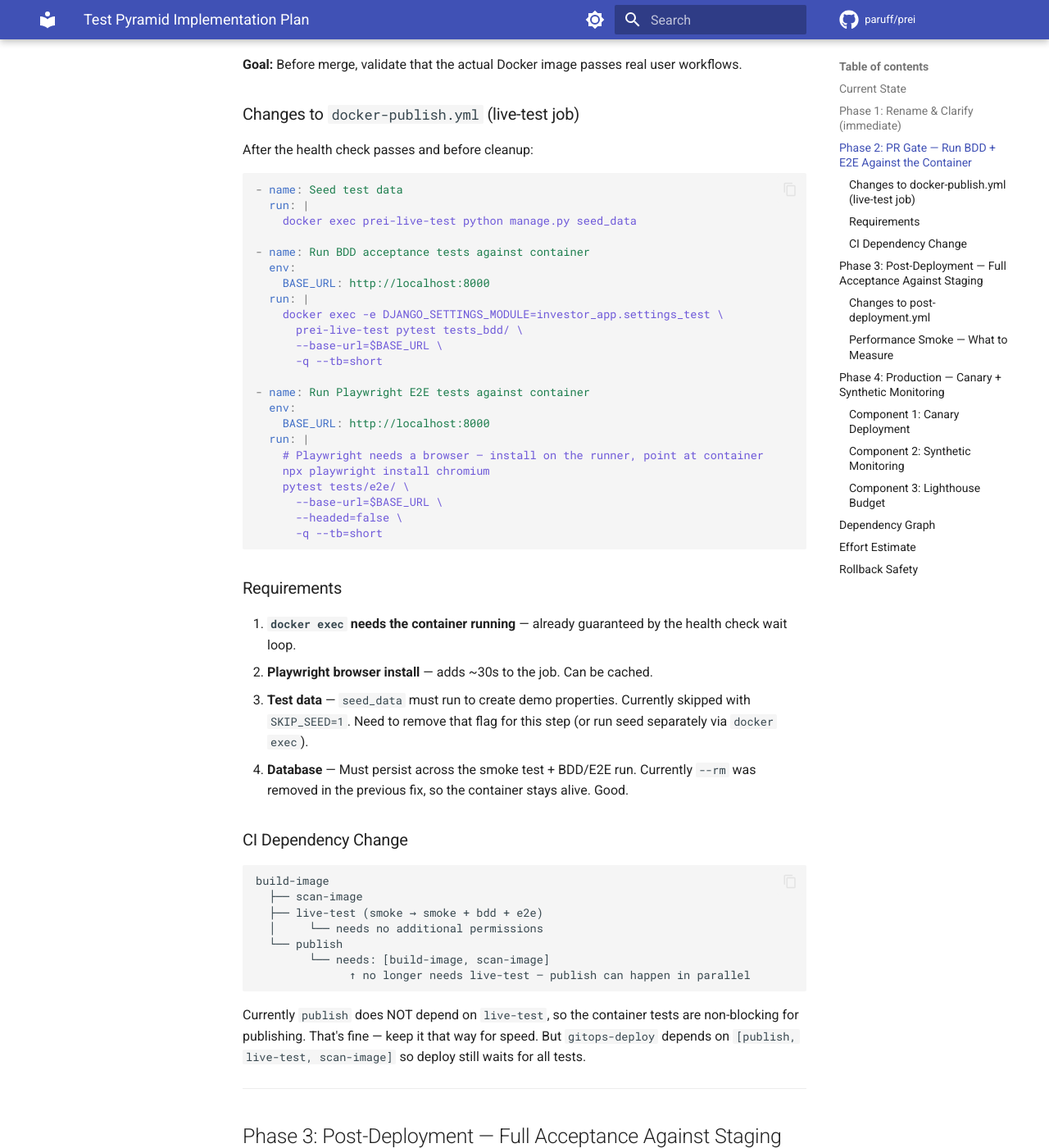
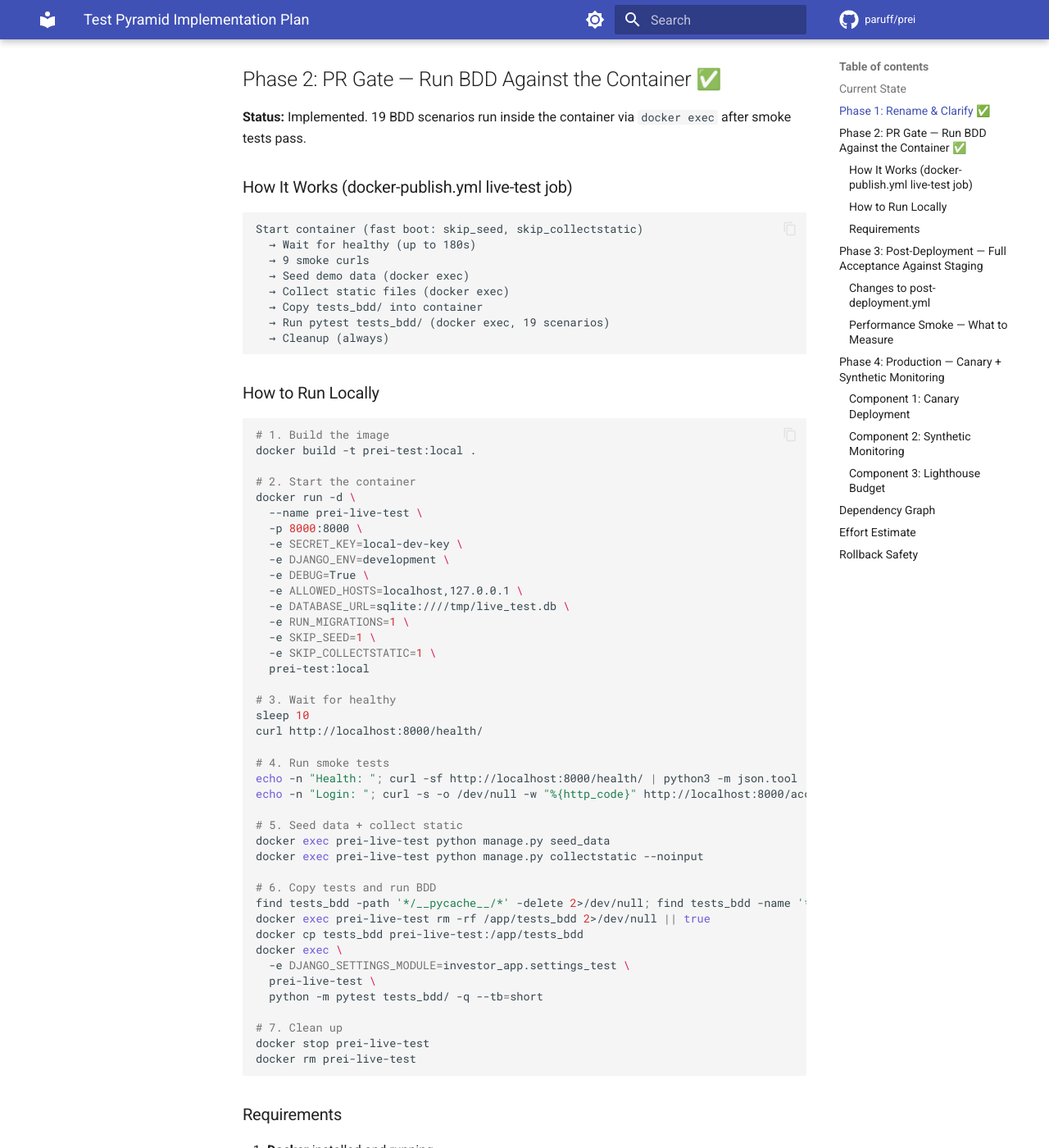
Before and after one commit to paruff/prei, an MkDocs documentation site: the page built from docs/TEST_PYRAMID_PLAN.md, in a window 1280 px wide and 1400 px high, scrolled down 1041 px. Shown: the whole window at 82% size. Built offline with MkDocs 1.6.1 and Material for MkDocs 9.7.7, drawn with Linux system fonts in a browser that asks for light colours; comment, search, counter and statistics services are not loaded; the version menu is left out; some of the changed text lies outside the part shown.

Commit message:
docs: sync API_SURFACE, ARCHITECTURE, and add app review findings
- API_SURFACE.md: replace stale score_listing_v1 references with
  core.services.scoring.score_listing
- ARCHITECTURE.md: add score_listing to scoring.py description
- APP_REVIEW.md: comprehensive sync audit of spec, design, code,
  tests, and docs alignment (8 findings: 1 red, 3 yellow, 4 green)
- TEST_PYRAMID_PLAN.md: mark Phase 1+2 complete, add local run
  instructions, remove duplicate/dead proposal content

````diff
--- a/docs/TEST_PYRAMID_PLAN.md
+++ b/docs/TEST_PYRAMID_PLAN.md
@@ -7,10 +7,12 @@ PR Merge Gate (ci-quality.yml)
 ├── Typecheck + Lint
 ├── Unit tests (1308)
 ├── Integration tests
-├── Container smoke test (9 curl assertions) ← misnamed "live acceptance"
-├── BDD tests (standalone, not against container)
-├── E2E Playwright tests (standalone, not against container)
-└── Coverage ≥ 70%
+├── Coverage ≥ 70%
+
+Tier 2 Build & Publish (docker-publish.yml)
+├── Container smoke test (9 curls)             ← renamed from "live acceptance"
+├── BDD acceptance tests (19 scenarios)        ← runs INSIDE container via docker exec
+├── E2E Playwright tests (standalone)          ← still separate, not yet against container
 
 Post-Deployment (post-deployment.yml)
 └── 3 curl smoke tests against DEPLOY_URL
@@ -19,76 +21,91 @@ Production
 └── Nothing automated
 ```
 
-**Gap:** No test exercises the actual Docker image through real user workflows before merge.
+**Gap:** BDD tests run inside the container (testing the image's Python environment) but still use Django's test client (not HTTP). True HTTP-level E2E is the next step.
 
 ---
 
-## Phase 1: Rename & Clarify (immediate)
+## Phase 1: Rename & Clarify ✅
 
 | What | From | To |
 |---|---|---|
-| Job name | `🧪 Tier 2 — Live Acceptance Test` | `🧪 Tier 2 — Smoke Test` |
+| Job name | `🧪 Tier 2 — Live Acceptance Test` | `🧪 Tier 2 — Smoke + BDD` |
 | Section header | `=== Live Acceptance Tests ===` | `=== Smoke Tests ===` |
 | Success message | `All live acceptance tests passed` | `All smoke tests passed` |
 
-The 9 curl assertions are **smoke tests** — they prove the container boots and serves HTTP, nothing more. Renaming sets accurate expectations for what comes next.
+The 9 curl assertions are **smoke tests** — they prove the container boots and serves HTTP, nothing more.
 
 ---
 
-## Phase 2: PR Gate — Run BDD + E2E Against the Container
+## Phase 2: PR Gate — Run BDD Against the Container ✅
 
-**Goal:** Before merge, validate that the actual Docker image passes real user workflows.
+**Status:** Implemented. 19 BDD scenarios run inside the container via `docker exec` after smoke tests pass.
 
-### Changes to `docker-publish.yml` (live-test job)
+### How It Works (docker-publish.yml live-test job)
 
-After the health check passes and before cleanup:
+```
+Start container (fast boot: skip_seed, skip_collectstatic)
+  → Wait for healthy (up to 180s)
+  → 9 smoke curls
+  → Seed demo data (docker exec)
+  → Collect static files (docker exec)
+  → Copy tests_bdd/ into container
+  → Run pytest tests_bdd/ (docker exec, 19 scenarios)
+  → Cleanup (always)
+```
 
-```yaml
-- name: Seed test data
-  run: |
-    docker exec prei-live-test python manage.py seed_data
+### How to Run Locally
 
-- name: Run BDD acceptance tests against container
-  env:
-    BASE_URL: http://localhost:8000
-  run: |
-    docker exec -e DJANGO_SETTINGS_MODULE=investor_app.settings_test \
-      prei-live-test pytest tests_bdd/ \
-      --base-url=$BASE_URL \
-      -q --tb=short
+```bash
+# 1. Build the image
+docker build -t prei-test:local .
 
-- name: Run Playwright E2E tests against container
-  env:
-    BASE_URL: http://localhost:8000
-  run: |
-    # Playwright needs a browser — install on the runner, point at container
-    npx playwright install chromium
-    pytest tests/e2e/ \
-      --base-url=$BASE_URL \
-      --headed=false \
-      -q --tb=short
+# 2. Start the container
+docker run -d \
+  --name prei-live-test \
+  -p 8000:8000 \
+  -e SECRET_KEY=local-dev-key \
+  -e DJANGO_ENV=development \
+  -e DEBUG=True \
+  -e ALLOWED_HOSTS=localhost,127.0.0.1 \
+  -e DATABASE_URL=sqlite:////tmp/live_test.db \
+  -e RUN_MIGRATIONS=1 \
+  -e SKIP_SEED=1 \
+  -e SKIP_COLLECTSTATIC=1 \
+  prei-test:local
+
+# 3. Wait for healthy
+sleep 10
+curl http://localhost:8000/health/
+
+# 4. Run smoke tests
+echo -n "Health: "; curl -sf http://localhost:8000/health/ | python3 -m json.tool | grep -q '"status": "ok"' && echo "PASS" || echo "FAIL"
+echo -n "Login: "; curl -s -o /dev/null -w "%{http_code}" http://localhost:8000/accounts/login/; echo ""
+
+# 5. Seed data + collect static
+docker exec prei-live-test python manage.py seed_data
+docker exec prei-live-test python manage.py collectstatic --noinput
+
+# 6. Copy tests and run BDD
+find tests_bdd -path '*/__pycache__/*' -delete 2>/dev/null; find tests_bdd -name '*.pyc' -delete 2>/dev/null
+docker exec prei-live-test rm -rf /app/tests_bdd 2>/dev/null || true
+docker cp tests_bdd prei-live-test:/app/tests_bdd
+docker exec \
+  -e DJANGO_SETTINGS_MODULE=investor_app.settings_test \
+  prei-live-test \
+  python -m pytest tests_bdd/ -q --tb=short
+
+# 7. Clean up
+docker stop prei-live-test
+docker rm prei-live-test
 ```
 
 ### Requirements
 
-1. **`docker exec` needs the container running** — already guaranteed by the health check wait loop.
-2. **Playwright browser install** — adds ~30s to the job. Can be cached.
-3. **Test data** — `seed_data` must run to create demo properties. Currently skipped with `SKIP_SEED=1`. Need to remove that flag for this step (or run seed separately via `docker exec`).
-4. **Database** — Must persist across the smoke test + BDD/E2E run. Currently `--rm` was removed in the previous fix, so the container stays alive. Good.
-
-### CI Dependency Change
-
-```
-build-image
-  ├── scan-image
-  ├── live-test (smoke → smoke + bdd + e2e)
-  │     └── needs no additional permissions
-  └── publish
-        └── needs: [build-image, scan-image]
-              ↑ no longer needs live-test — publish can happen in parallel
-```
-
-Currently `publish` does NOT depend on `live-test`, so the container tests are non-blocking for publishing. That's fine — keep it that way for speed. But `gitops-deploy` depends on `[publish, live-test, scan-image]` so deploy still waits for all tests.
+1. **Docker** installed and running
+2. **`prei-test:local`** image built (or pull from GHCR)
+3. **No other process on port 8000** (or change the port mapping)
+4. **`make smoke`** target also works for quick curl checks (does not run BDD tests)
 
 ---
 
````
Also changed, not shown: docs/API_SURFACE.md (+2 -2 lines), docs/APP_REVIEW.md (added, +106 -0 lines), docs/ARCHITECTURE.md (+1 -1 lines).
